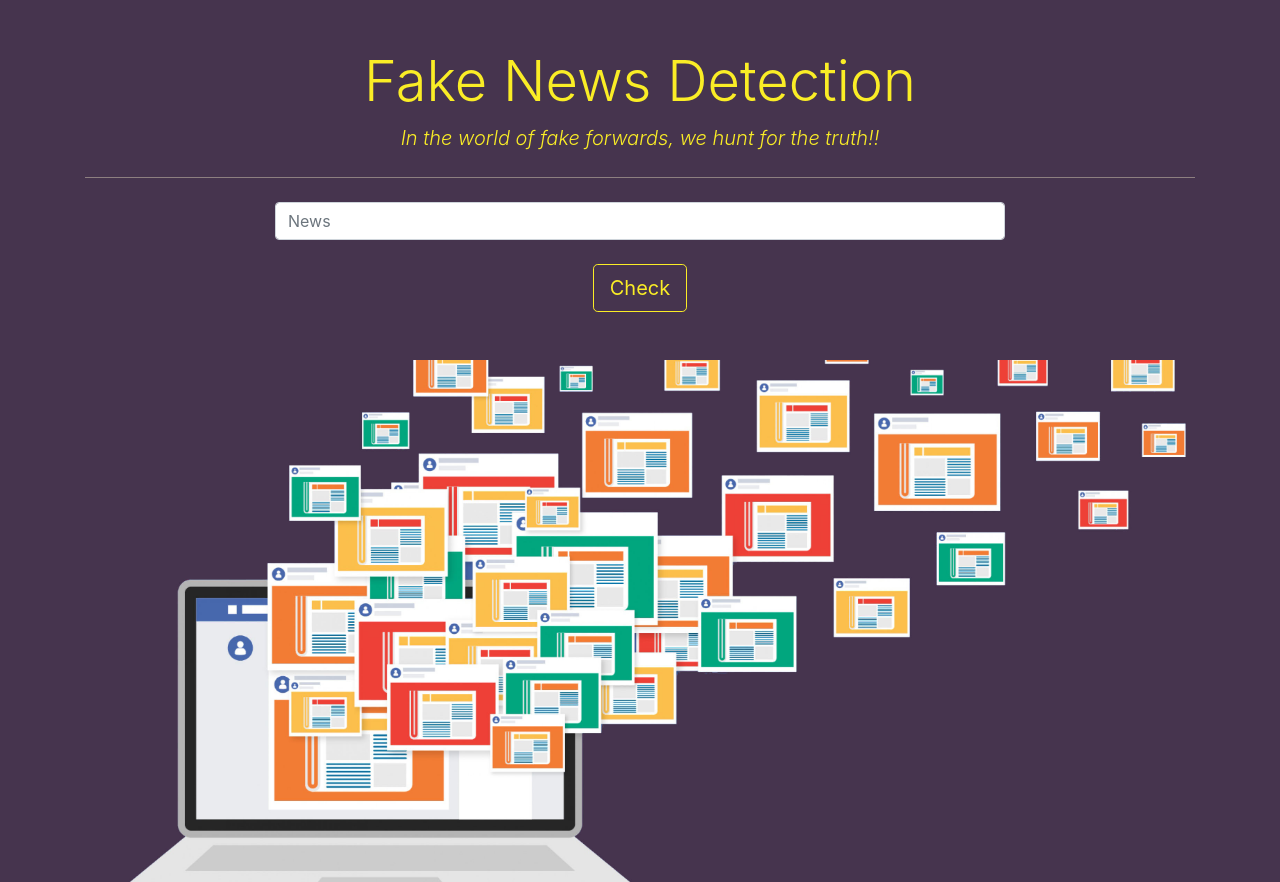
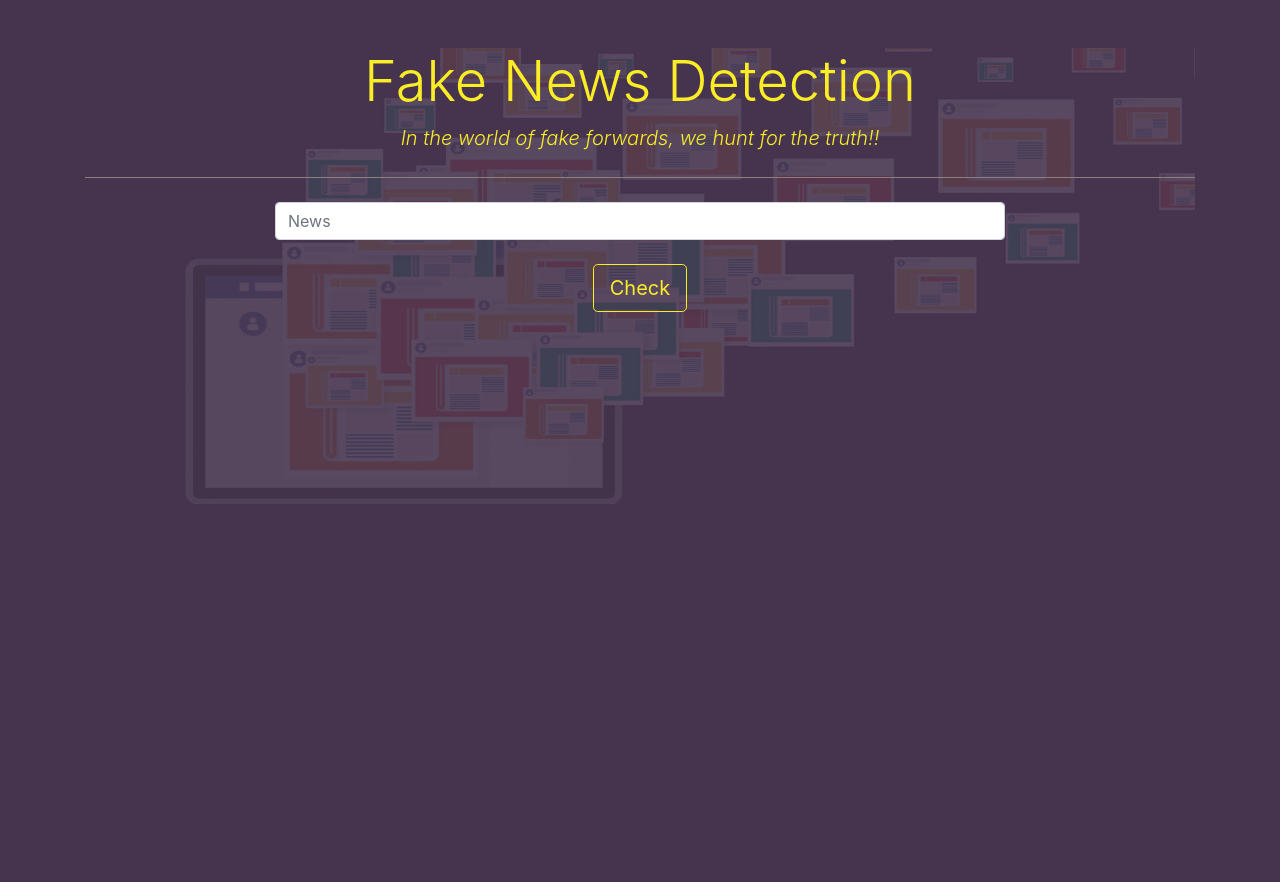
Before and after one commit to RhuchaKeskar/BE-Project, a Flask app: page / in a window 1280 px wide. After the commit the page ends 504 px from the top, so only its background shows below. Run offline with Flask 2, Linux system fonts and the light colour scheme; parts of the project's set-up code (start-up, migrations or seed data) failed here and were passed over; some libraries are stand-ins or nearby versions.

Commit message:
added image to background

```diff
--- a/templates/index.html
+++ b/templates/index.html
@@ -20,13 +20,18 @@ body {background-color:#46344E;}
   background: #FAED26;
   color: white;
 }
+
+.photo-background {
+    background-image: url('{{url_for("static", filename="fakenews.10.jpg")}}');
+    background-size: 1200px 500px;
+}
 </style>
 
 </head>
 <br>
 <br>
 <body class="container text-center">
- <div class="login">
+ <div class="login photo-background" style="height: 100%;">
 	<h1 style="color: #FAED26;" class="display-4">Fake News Detection</h1>
   <p class="lead font-italic" style="color:#FAED26">In the world of fake forwards, we hunt for the truth!!</p>
   <hr class="my-4" style="background-color: #9D8D8F">
@@ -45,8 +50,8 @@ body {background-color:#46344E;}
 
    <div class="display-4" style="color: #FAED26; font-size: 30px; font-weight: 600;" >
    {{ prediction_text }}
-  </div><br>
-  <img src="{{url_for('static', filename='fakenews2.jpg')}}" align="middle" class="img-fluid"/>
+  </div><br><br><br><br><br><br><br>
+
  </div>
 
  <script src="https://code.jquery.com/jquery-3.2.1.slim.min.js" integrity="sha384-KJ3o2DKtIkvYIK3UENzmM7KCkRr/rE9/Qpg6aAZGJwFDMVNA/GpGFF93hXpG5KkN" crossorigin="anonymous"></script>
```
Also changed, not shown: static/bg.jpg (renamed from static/fakenews2.jpg), static/fakenews.10.jpg (added), static/fakenews0.05.jpg (added), static/fakenews0.15.jpg (added), static/fakenews0.25.jpg (added), static/fakenews0.5.jpg (added), static/fakenews0.75.jpg (added), static/fakenews1.jpg (deleted).
